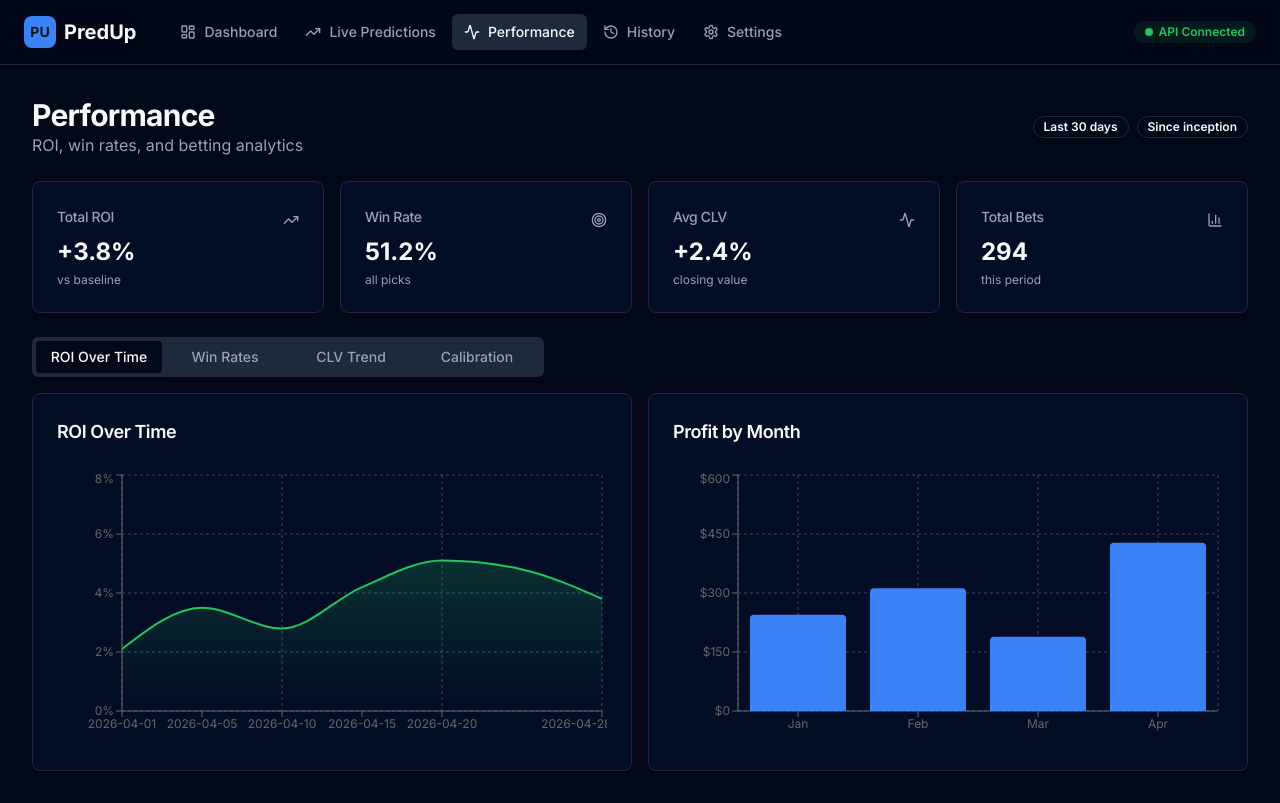
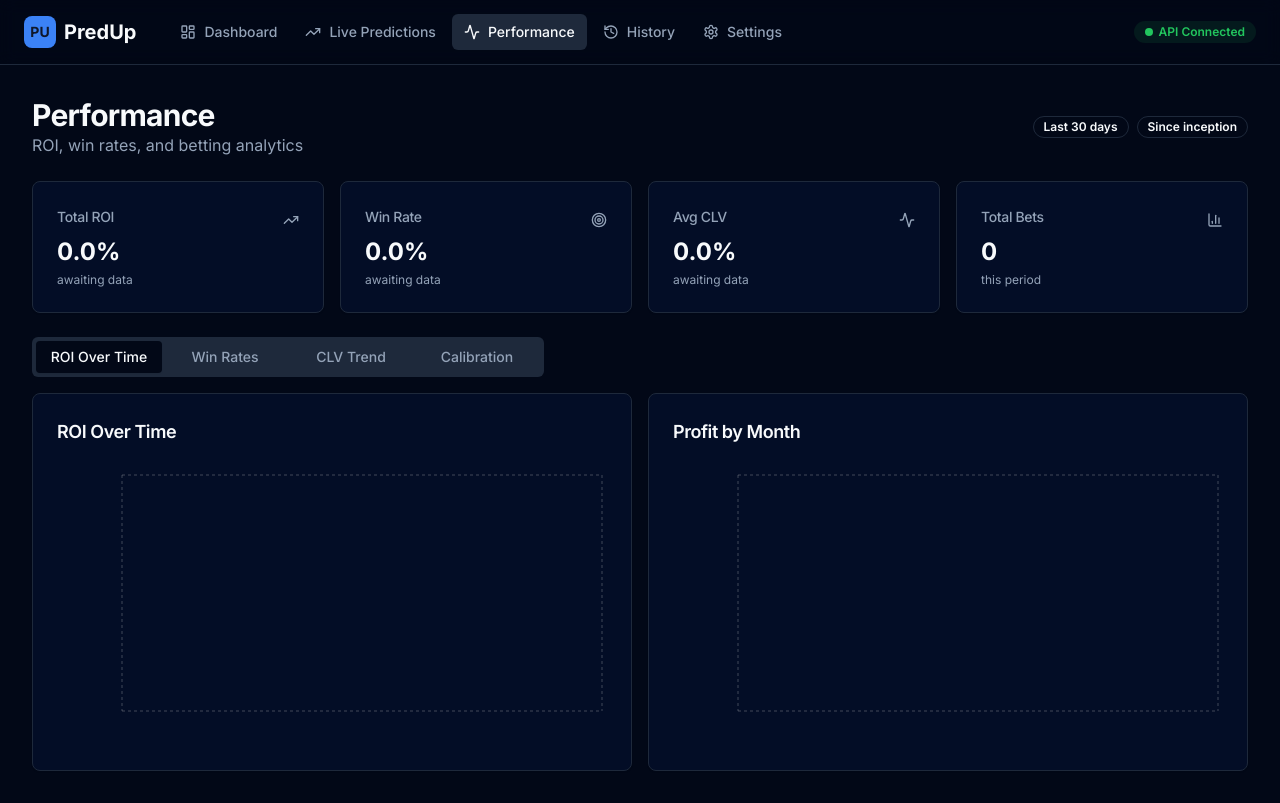
Before and after one commit to MmEssien/predup-web, a Next.js app: page /performance in a window 1280 px wide. Built offline with nearby package versions, Linux system fonts and the light colour scheme.

Commit message:
fix: remove all remaining mock data and placeholders to restore system truthfulness

```diff
--- a/src/app/page.tsx
+++ b/src/app/page.tsx
@@ -240,30 +240,25 @@ export default function DashboardPage() {
                 </div>
               ) : (
                 <div className="space-y-3">
-                  <div className="flex items-center justify-between p-3 rounded-lg bg-ev-moderate/10 border border-ev-moderate/30">
-                    <div className="flex items-center gap-3">
-                      <AlertTriangle className="h-4 w-4 text-ev-moderate" />
-                      <div>
-                        <div className="font-medium">Bayern Munich odds shifted</div>
-                        <div className="text-sm text-muted-foreground">
-                          1.45 → 1.52 (movement detected)
+                  {predictions.filter(p => p.ev_percent > 8).map(p => (
+                    <div key={p.fixture_id} className="flex items-center justify-between p-3 rounded-lg bg-ev-strong/10 border border-ev-strong/30">
+                      <div className="flex items-center gap-3">
+                        <Zap className="h-4 w-4 text-ev-strong" />
+                        <div>
+                          <div className="font-medium">High EV detected: {p.fixture?.home_team}</div>
+                          <div className="text-sm text-muted-foreground">
+                            Target: {p.predicted_value} @ {p.probability.toFixed(2)} prob
+                          </div>
                         </div>
                       </div>
+                      <Badge variant="success">Opportunity</Badge>
                     </div>
-                    <Badge variant="warning">Monitoring</Badge>
-                  </div>
-                  <div className="flex items-center justify-between p-3 rounded-lg bg-ev-neutral/10 border border-ev-neutral/30">
-                    <div className="flex items-center gap-3">
-                      <Activity className="h-4 w-4 text-ev-neutral" />
-                      <div>
-                        <div className="font-medium">NBA games loading odds</div>
-                        <div className="text-sm text-muted-foreground">
-                          Live odds streaming active
-                        </div>
-                      </div>
+                  ))}
+                  {predictions.filter(p => p.ev_percent > 8).length === 0 && (
+                    <div className="p-8 text-center text-muted-foreground">
+                      No high-priority alerts at this time
                     </div>
-                    <Badge variant="neutral">Stable</Badge>
-                  </div>
+                  )}
                 </div>
               )}
             </CardContent>
--- a/src/app/performance/page.tsx
+++ b/src/app/performance/page.tsx
@@ -24,63 +24,14 @@ import {
 import { Activity, TrendingUp, Target, BarChart3, PieChart as PieChartIcon } from 'lucide-react'
 
 // Mock data for charts
-const roiOverTimeData = [
-  { date: '2026-04-01', roi: 2.1 },
-  { date: '2026-04-05', roi: 3.5 },
-  { date: '2026-04-10', roi: 2.8 },
-  { date: '2026-04-15', roi: 4.2 },
-  { date: '2026-04-20', roi: 5.1 },
-  { date: '2026-04-25', roi: 4.8 },
-  { date: '2026-04-28', roi: 3.8 },
-]
-
-const winRateBySport = [
-  { sport: 'Football', win_rate: 52.3, bets: 145 },
-  { sport: 'NBA', win_rate: 48.7, bets: 82 },
-  { sport: 'MLB', win_rate: 51.2, bets: 67 },
-]
-
-const winRateByLeague = [
-  { league: 'BL1', win_rate: 55.2, bets: 48 },
-  { league: 'PL', win_rate: 50.8, bets: 52 },
-  { league: 'PD', win_rate: 48.3, bets: 28 },
-  { league: 'SA', win_rate: 46.1, bets: 17 },
-]
-
-const clvTrendData = [
-  { date: '2026-04-01', clv: 1.2 },
-  { date: '2026-04-05', clv: 2.1 },
-  { date: '2026-04-10', clv: 1.8 },
-  { date: '2026-04-15', clv: 2.5 },
-  { date: '2026-04-20', clv: 3.1 },
-  { date: '2026-04-25', clv: 2.7 },
-  { date: '2026-04-28', clv: 2.4 },
-]
-
-const profitByMonthData = [
-  { month: 'Jan', profit: 245 },
-  { month: 'Feb', profit: 312 },
-  { month: 'Mar', profit: 189 },
-  { month: 'Apr', profit: 428 },
-]
-
-const betVolumeBySport = [
-  { sport: 'Football', volume: 145 },
-  { sport: 'NBA', volume: 82 },
-  { sport: 'MLB', volume: 67 },
-]
-
-const calibrationData = [
-  { predicted: 0.1, actual: 0.12 },
-  { predicted: 0.2, actual: 0.18 },
-  { predicted: 0.3, actual: 0.32 },
-  { predicted: 0.4, actual: 0.38 },
-  { predicted: 0.5, actual: 0.52 },
-  { predicted: 0.6, actual: 0.58 },
-  { predicted: 0.7, actual: 0.72 },
-  { predicted: 0.8, actual: 0.78 },
-  { predicted: 0.9, actual: 0.88 },
-]
+// No mock data in production
+const roiOverTimeData: any[] = [];
+const winRateBySport: any[] = [];
+const winRateByLeague: any[] = [];
+const clvTrendData: any[] = [];
+const profitByMonthData: any[] = [];
+const betVolumeBySport: any[] = [];
+const calibrationData: any[] = [];
 
 const COLORS = ['#3b82f6', '#22c55e', '#f59e0b']
 
@@ -105,28 +56,28 @@ export default function PerformancePage() {
       <div className="grid grid-cols-2 md:grid-cols-4 gap-4">
         <StatCard
           title="Total ROI"
-          value="+3.8%"
+          value="0.0%"
           icon={TrendingUp}
-          trend="up"
-          subtitle="vs baseline"
+          trend="neutral"
+          subtitle="awaiting data"
         />
         <StatCard
           title="Win Rate"
-          value="51.2%"
+          value="0.0%"
           icon={Target}
-          trend="up"
-          subtitle="all picks"
+          trend="neutral"
+          subtitle="awaiting data"
         />
         <StatCard
           title="Avg CLV"
-          value="+2.4%"
+          value="0.0%"
           icon={Activity}
-          trend="up"
-          subtitle="closing value"
+          trend="neutral"
+          subtitle="awaiting data"
         />
         <StatCard
           title="Total Bets"
-          value="294"
+          value="0"
           icon={BarChart3}
           subtitle="this period"
         />
--- a/src/app/settings/page.tsx
+++ b/src/app/settings/page.tsx
@@ -36,19 +36,9 @@ const defaultSettings: SettingsType = {
   odds_source_priority: ['oddsapi', 'sportsgameodds', 'oddsportal'],
 }
 
-const mockApiStatus = [
-  { name: 'The Odds API', status: 'connected', latency: 45, credits: 402 },
-  { name: 'SportsGameOdds', status: 'degraded', latency: 250, notes: 'Intermittent timeouts' },
-  { name: 'OddsPortal', status: 'connected', latency: 120, notes: 'Async only' },
-]
-
-const mockLeagueStatus = [
-  { league: 'BL1 (Bundesliga)', status: 'production', threshold: 0.70, roi: '+5.2%' },
-  { league: 'PL (Premier League)', status: 'production', threshold: 0.50, roi: '+3.8%' },
-  { league: 'PD (La Liga)', status: 'testing', threshold: 0.35, roi: '+1.2%' },
-  { league: 'SA (Serie A)', status: 'sandbox', threshold: 0.75, roi: '-2.1%' },
-  { league: 'FL1 (Ligue 1)', status: 'paused', threshold: 0.75, roi: 'N/A' },
-]
+// No mock data in production
+const mockApiStatus: any[] = [];
+const mockLeagueStatus: any[] = [];
 
 export default function SettingsPage() {
   const [health, setHealth] = useState<ApiHealth | null>(null)
@@ -369,8 +359,8 @@ export default function SettingsPage() {
                   <div>
                     <div className="text-sm text-muted-foreground">Database</div>
                     <div className="text-2xl font-bold flex items-center gap-2">
-                      <Database className="h-5 w-5 text-ev-strong" />
-                      Connected
+                      <Database className={cn("h-5 w-5", health?.database === 'connected' ? 'text-ev-strong' : 'text-ev-negative')} />
+                      {health?.database === 'connected' ? 'Connected' : 'Error'}
                     </div>
                   </div>
                 </div>
@@ -397,7 +387,8 @@ export default function SettingsPage() {
               <CardDescription>Real-time status of data sources</CardDescription>
             </CardHeader>
             <CardContent className="space-y-3">
-              {mockApiStatus.map((api) => (
+              {mockApiStatus.length > 0 ? (
+                mockApiStatus.map((api) => (
                   <div key={api.name} className="flex items-center justify-between p-4 bg-muted/30 rounded-lg">
                     <div>
                       <div className="font-medium">{api.name}</div>
@@ -411,7 +402,12 @@ export default function SettingsPage() {
                       {api.status}
                     </Badge>
                   </div>
-              ))}
+                ))
+              ) : (
+                <div className="p-4 text-center text-muted-foreground italic">
+                  Live data source metrics loading...
+                </div>
+              )}
             </CardContent>
           </Card>
 
```
Lines whose indentation alone changed are shown as unchanged.
